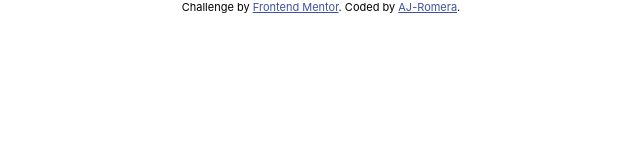
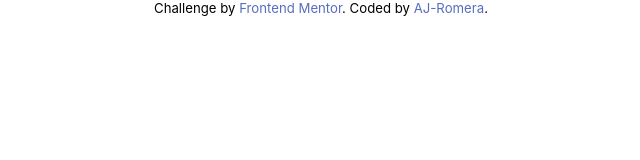
Before and after one commit to AJ-Romera/dynamic-job-listings-fm, a React (Create React App) app: page / in a window 1280 px wide. Shown: the top 160 px of the page, without its empty margins (319-959 px from the left). Built offline with nearby package versions, Linux system fonts and the light colour scheme.

Commit message:
CHNG: Prepare Global Styles and Style Attribution

```diff
--- a/package.json
+++ b/package.json
@@ -3,6 +3,8 @@
   "version": "0.1.0",
   "private": true,
   "dependencies": {
+    "@emotion/react": "^11.4.0",
+    "@emotion/styled": "^11.3.0",
     "@testing-library/jest-dom": "^5.14.1",
     "@testing-library/react": "^11.2.7",
     "@testing-library/user-event": "^12.8.3",
--- a/src/components/Attribution.js
+++ b/src/components/Attribution.js
@@ -1,8 +1,20 @@
 import React from 'react';
+import styled from '@emotion/styled';
+
+const Attrib = styled.div`
+	font-size: 0.825rem;
+	text-align: center;
+	margin: 0;
+	padding: 0;
+
+	a {
+		color: hsl(228, 46%, 55%);
+	}
+`;
 
 function Attribution() {
 	return (
-		<div class='attribution'>
+		<Attrib>
 			Challenge by{' '}
 			<a
 				href='https://www.frontendmentor.io/challenges/job-listings-with-filtering-ivstIPCt'
@@ -13,7 +25,7 @@ function Attribution() {
 			</a>
 			. Coded by{' '}
 			<a href='https://www.linkedin.com/in/aj-romera/'>AJ-Romera</a>.
-		</div>
+		</Attrib>
 	);
 }
 
--- a/src/index.css
+++ b/src/index.css
@@ -1,5 +1,26 @@
+:root {
+	--desaturated-dark-cyan: hsl(180, 29%, 50%);
+	--light-grayish-cyan-bg: hsl(180, 52%, 96%);
+	--light-grayish-cyan-filter-tablets: hsl(180, 31%, 95%);
+	--dark-grayish-cyan: hsl(180, 8%, 52%);
+	--very-dark-grayish-cyan: hsl(180, 14%, 20%);
+	--spartan-font: 'Spartan', sans-serif;
+}
+
+html {
+	font-size: 100%;
+	box-sizing: border-box;
+}
+
+*,
+*::before,
+*::after {
+	box-sizing: inherit;
+}
+
 body {
 	margin: 0;
+	padding: 0;
 	font-size: 0.938rem;
 	font-family: -apple-system, BlinkMacSystemFont, 'Segoe UI', 'Roboto',
 		'Oxygen', 'Ubuntu', 'Cantarell', 'Fira Sans', 'Droid Sans',
@@ -8,10 +29,16 @@ body {
 	-moz-osx-font-smoothing: grayscale;
 }
 
-.attribution {
-	font-size: 11px;
-	text-align: center;
+h1,
+h2,
+h3 {
+	margin-top: 0;
+	font-family: var(--spartan-font);
+	font-weight: 700;
 }
-.attribution a {
-	color: hsl(228, 45%, 44%);
+
+a,
+a:visited,
+a:active {
+	text-decoration: none;
 }
```
Also changed, not shown: 1 other file (tests, documents, lock files or other folders).
